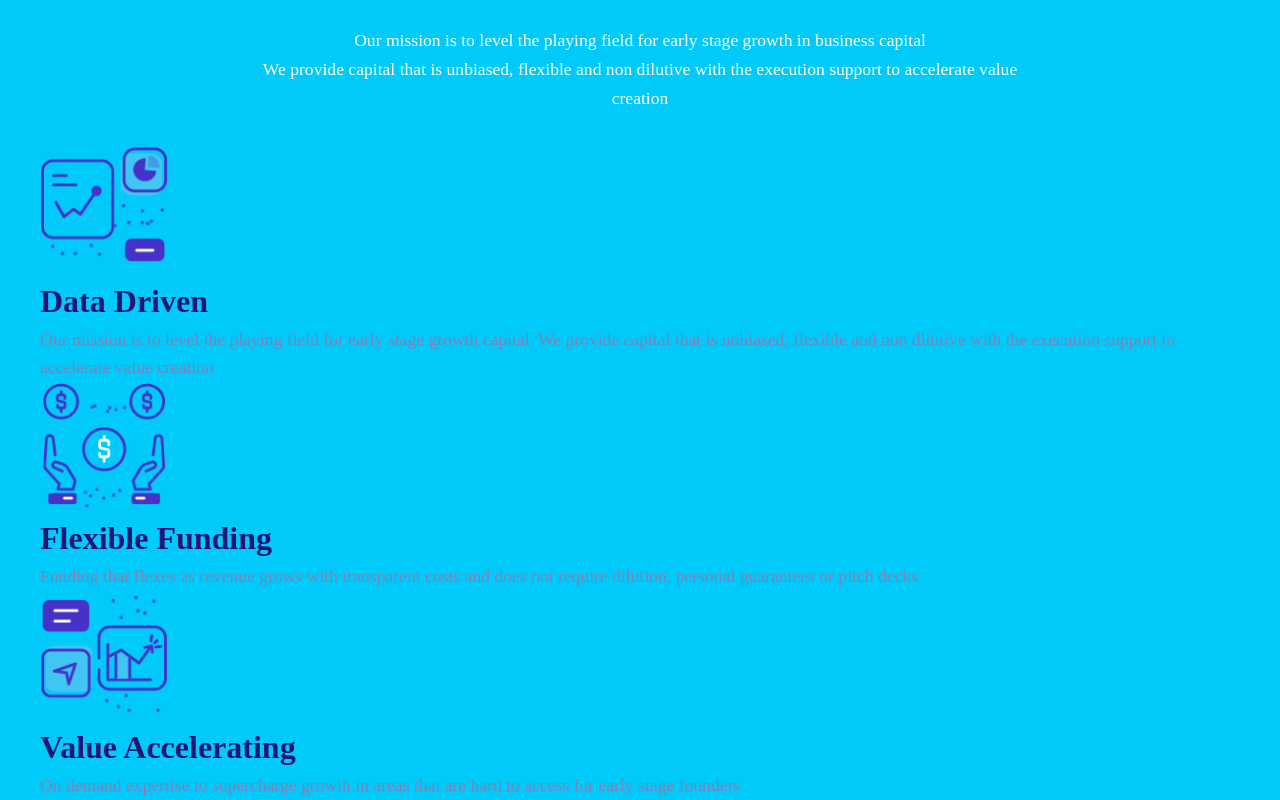
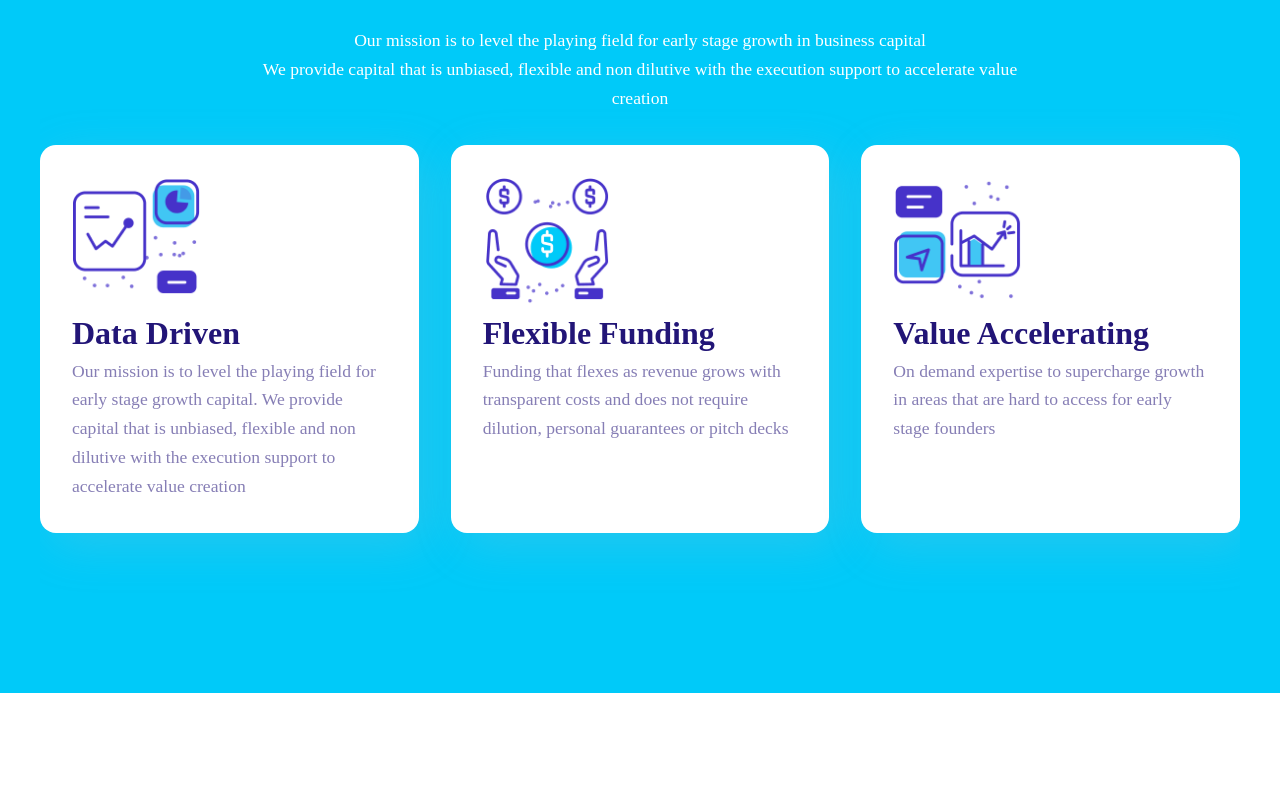
Before and after one commit to HimashaNethmini/Digital_Business, a Next.js app: page / in a window 1280 px wide. Shown: the part 2647-3447 px from the top of the page. After the commit the page ends 3340 px from the top, so only its background shows below. Built offline with nearby package versions, Linux system fonts and the light colour scheme.

Commit message:
add styles on feature cards

```diff
--- a/src/components/OurDifference/OurDifference.css
+++ b/src/components/OurDifference/OurDifference.css
@@ -24,3 +24,22 @@
     text-align: center;
     max-width: 65%;
 }
+
+/* features part */
+.od-features {
+    display: flex;
+    gap: 2rem;
+    margin-bottom: 10rem;
+}
+
+.od-feature {
+    flex: 1;
+    background-color: white;
+    box-shadow: var(--shadow);
+    flex-direction: column;
+    gap: 1rem;
+    align-items: center;
+    padding: 2rem;
+    border-radius: 1rem;
+
+}
```
